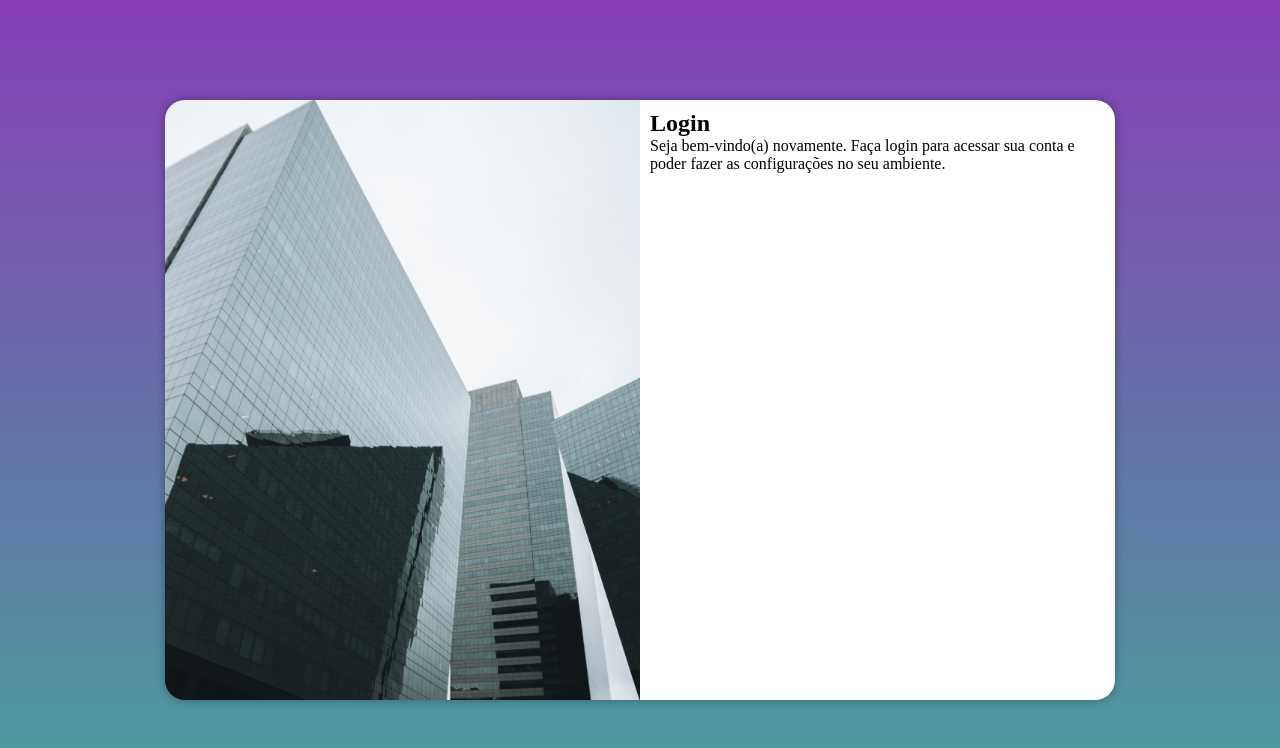
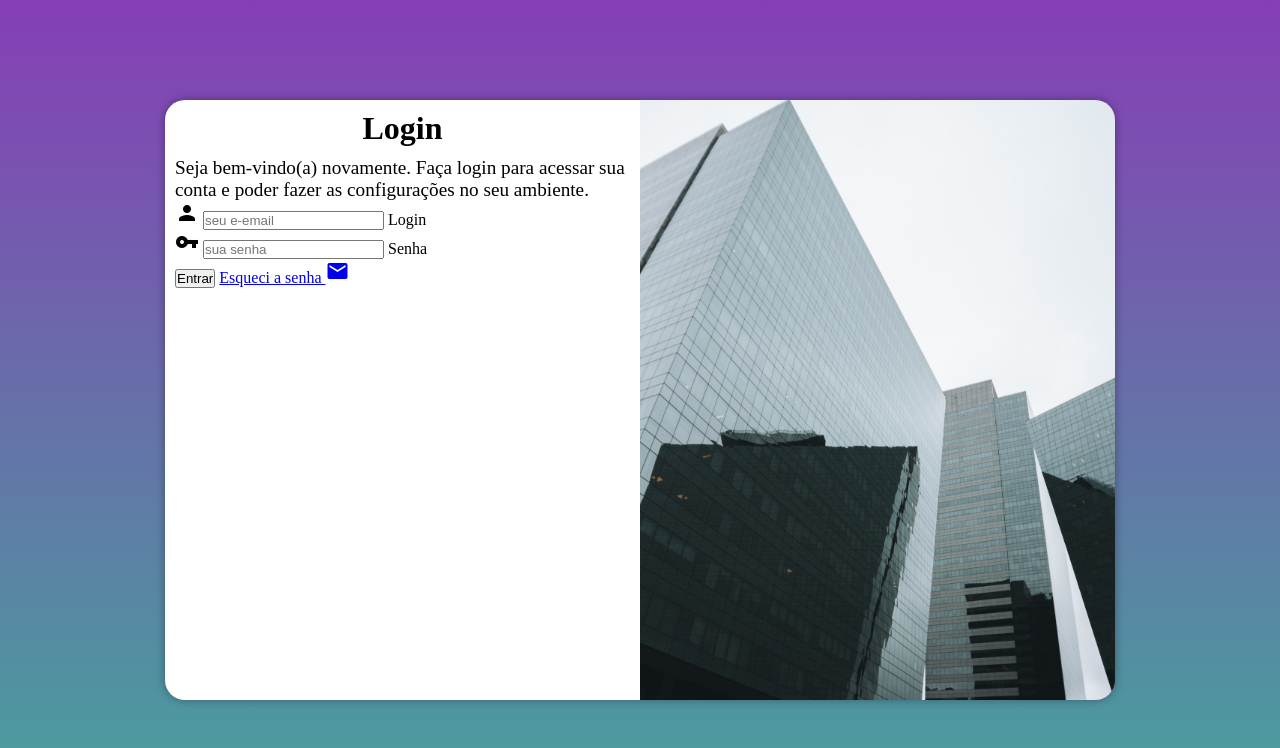
Before and after one commit to donatoflorencio/projeto-login, a plain HTML site: page index.html in a window 1280 px wide. Drawn offline with Linux system fonts and the light colour scheme.

Commit message:
adicionei o formulário

```diff
--- a/estilos/media-query.css
+++ b/estilos/media-query.css
@@ -32,13 +32,21 @@
     }
 
     section#login > div#imagem {
-        float: left;
+        float: right;
         width: 50%;
         height: 100%;
     }
 
     section#login > div#formulario {
-        float: right;
+        float: left;
         width: 50%;
     }
+
+    div#formulario > h1 {
+        font-size: 2em;
+    }
+
+    div#formulario > p {
+        font-size: 1.2em;
+    }
 }
--- a/estilos/style.css
+++ b/estilos/style.css
@@ -53,5 +53,13 @@ section#login > div#imagem {
 section#login > div#formulario {
     display: block;
     padding: 10px;
+}
 
+div#formulario > h1 {
+    text-align: center;
+    margin-bottom: 10px;
 }
+
+div#formulario > p {
+    font-size: 0.8em;
+}
--- a/index.html
+++ b/index.html
@@ -6,6 +6,7 @@
     <meta name="viewport" content="width=device-width, initial-scale=1.0">
     <link rel="stylesheet" href="estilos/style.css">
     <link rel="stylesheet" href="estilos/media-query.css">
+    <link href="https://fonts.googleapis.com/icon?family=Material+Icons" rel="stylesheet">
     <title>Login</title>
 </head>
 <body>
@@ -19,8 +20,21 @@
                 <p>
                     Seja bem-vindo(a) novamente. Faça login para acessar sua conta e poder fazer as configurações no seu ambiente.
                 </p>
-                <form action="login.php" method="post">
-
+                <form action="login.php" method="post" autocomplete="on">
+                    <div class="campo">
+                        <span class="material-icons">person</span>
+                        <input type="email" name="login" id="ilogin" placeholder="seu e-email" autocomplete="email" required maxlength="30">
+                        <label for="ilogin">Login</label>
+                    </div>
+                    <div class="campo">
+                        <span class="material-icons">vpn_key</span>
+                        <input type="password" name="senha" id="isenha" placeholder="sua senha" autocomplete="current-password" required minlength="8" maxlength="15">
+                        <label for="isenha">Senha</label>
+                    </div>
+                    <input type="submit" value="Entrar">
+                    <a href="esqueci.html">
+                        Esqueci a senha <span class="material-icons">mail</span>
+                    </a>
                 </form>
             </div>
         </section>
```
